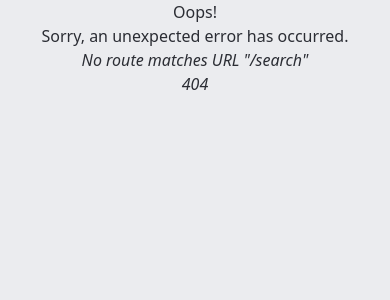
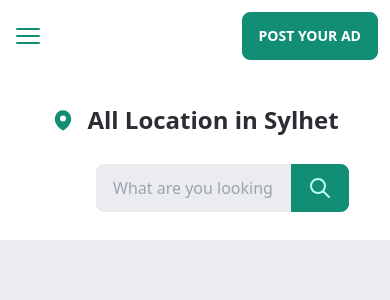
Before and after one commit to mahbubaly/rental-web, a React (Vite) app: page /search in a window 390 px wide. Before the commit this address had no page. Shown: the top 300 px of the page. Built offline with nearby package versions, Linux system fonts and the light colour scheme.

Commit message:
input add  and responsive

```diff
--- /dev/null
+++ b/src/Components/Search.jsx
@@ -0,0 +1,28 @@
+import React from 'react';
+import { UserPlusIcon, MapPinIcon } from '@heroicons/react/24/solid'
+
+const Search = () => {
+    return (
+        <div>
+            <div className='bg-white py-4'>
+                <div className='flex justify-center items-center gap-3 py-4'>
+                    <MapPinIcon className="h-6 w-6 text-primary " />
+                    <h1 className='font-semibold text-2xl'>All Location in Sylhet</h1>
+                </div>
+                <div className=" form-control  my-3">
+                    <div className="input-group">
+                        <input type="text" placeholder="What are you looking for?" className="input w-[50%]  ml-24 lg:ml-72" />
+                        <button className="btn btn-primary ">
+                            <svg xmlns="http://www.w3.org/2000/svg" className="h-6 w-6 " fill="none" viewBox="0 0 24 24" stroke="currentColor"><path strokeLinecap="round" strokeLinejoin="round" strokeWidth="2" d="M21 21l-6-6m2-5a7 7 0 11-14 0 7 7 0 0114 0z" /></svg>
+                        </button>
+                    </div>
+                </div>
+
+
+            </div>
+
+        </div>
+    );
+};
+
+export default Search;
--- a/src/Components/Section_2.jsx
+++ b/src/Components/Section_2.jsx
@@ -9,7 +9,7 @@ const Section_2 = ({ popularArea }) => {
             <div className='flex justify-between my-5'>
                 <h1 className='font-bold ml-4 text-3xl text-primary hover:text-primary hover:underline hover:translate-x-2 transition duration-500 '>Popular area</h1>
 
-                <p className='text-primary   hover:text-primary hover:underline hover:-translate-x-2 transition duration-500 font-semibold mr-4'> See all area</p>
+                <Link to="/search" className='text-primary   hover:text-primary hover:underline hover:-translate-x-2 transition duration-500 font-semibold mr-4'> See all area</Link>
             </div>
 
 
--- a/src/main.jsx
+++ b/src/main.jsx
@@ -13,6 +13,7 @@ import LogIn from './Components/LogIn';
 import SignUp from './Components/SignUp';
 import Section from './Components/Section';
 import Section_2 from './Components/Section_2';
+import Search from './Components/Search';
 
 const router = createBrowserRouter([
   {
@@ -38,6 +39,10 @@ const router = createBrowserRouter([
       {
         path: "/signUp",
         element: <SignUp />
+      },
+      {
+        path: "/search",
+        element: <Search/>
       }
     ]
   },
```
